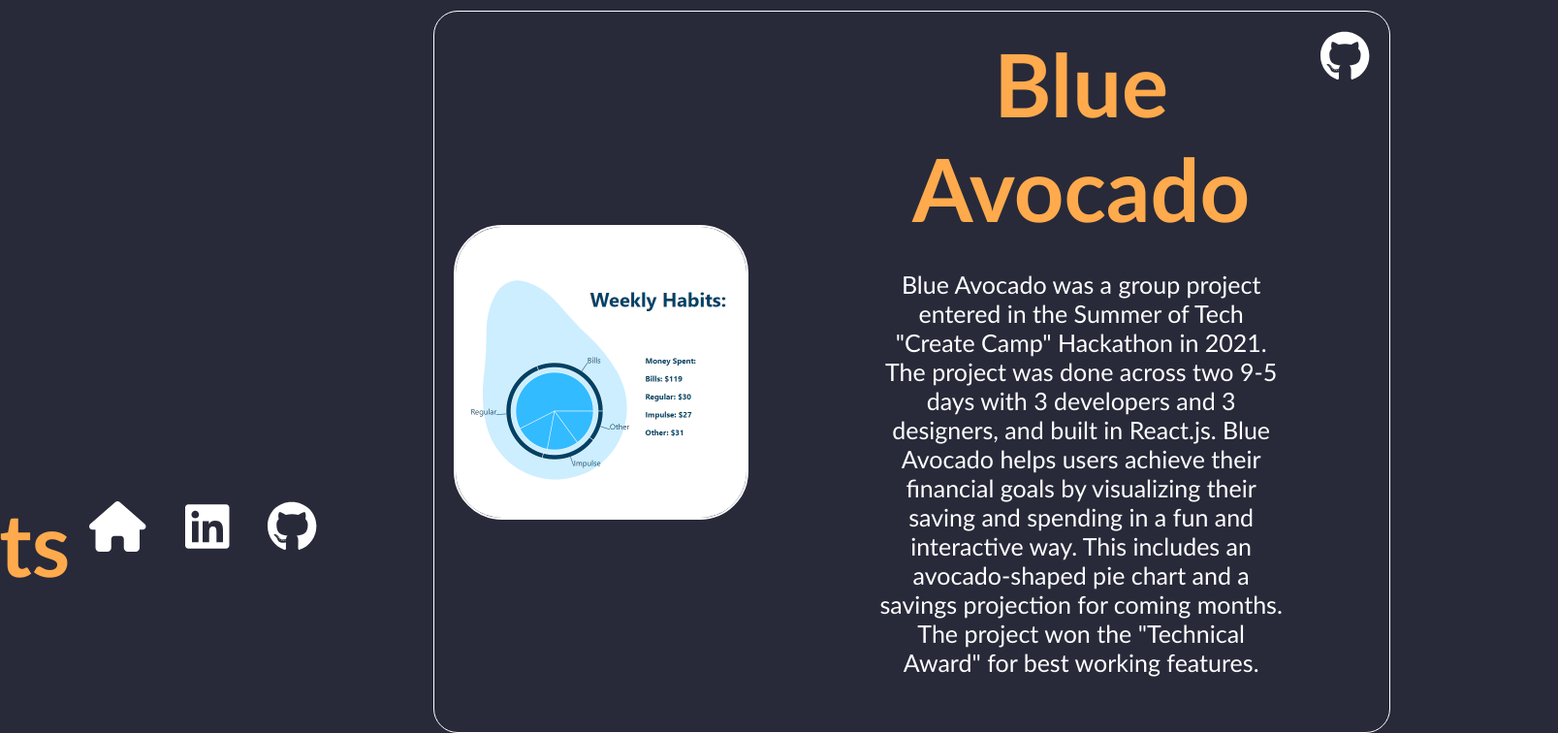
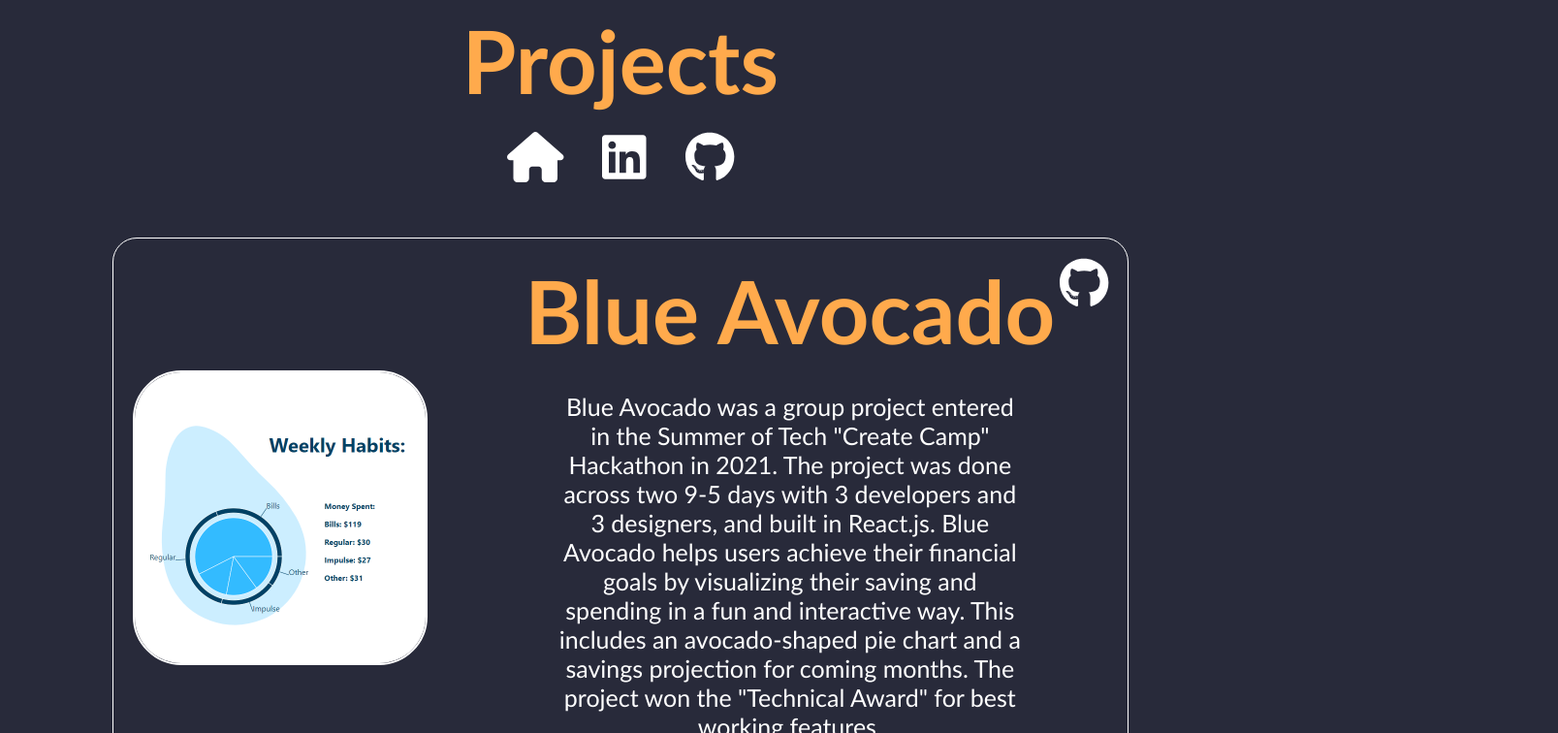
Before and after one commit to harleywelsby/Old-Portfolio-Site, a Next.js app: page /projects in a window 1280 px wide. Shown: the top 756 px of the page at 97% size, 1607 px wide, since content can reach past the window. Built offline with nearby package versions, Linux system fonts and the light colour scheme.

Commit message:
CSS tweaks to /projects

```diff
--- a/pages/index.tsx
+++ b/pages/index.tsx
@@ -3,7 +3,7 @@ import "animate.css";
 import { faLinkedin, faGithub } from "@fortawesome/free-brands-svg-icons";
 import { faLaptopCode } from "@fortawesome/free-solid-svg-icons";
 import {
-  PageWrapper,
+  HomePageWrapper,
   ContentWrapper,
   LinkLogoSectionWrapper,
   NameText,
@@ -28,7 +28,7 @@ function Homepage() {
   return (
     <>
       <HtmlHead />
-      <PageWrapper isMobile={isUserOnMobile}>
+      <HomePageWrapper isMobile={isUserOnMobile}>
         <ContentWrapper>
           <div className="animate__bounceIn">
             <Image
@@ -81,7 +81,7 @@ function Homepage() {
             </LinkLogoSectionWrapper>
           </div>
         </ContentWrapper>
-      </PageWrapper>
+      </HomePageWrapper>
     </>
   );
 }
--- a/pages/projects/index.tsx
+++ b/pages/projects/index.tsx
@@ -2,7 +2,7 @@ import {
   ContentWrapper,
   FlexRow,
   NameText,
-  PageWrapper,
+  ProjectsPageWrapper,
 } from "@/styles/styledComponents";
 import ProjectInfoBox from "@/components/projects/ProjectInfoBox";
 import {
@@ -27,11 +27,9 @@ function Projects() {
   const { isUserOnMobile } = useContext(MobileUserContext);
 
   return (
-    <PageWrapper className={"projectsPageWrapper"}>
+    <ProjectsPageWrapper>
       <ContentWrapper>
-        <NameText className={isUserOnMobile ? "smallTitle" : "bigTitle"}>
-          Projects
-        </NameText>
+        <NameText isMobile={isUserOnMobile}>Projects</NameText>
       </ContentWrapper>
       <FlexRow>
         <LinkLogo iconName={faHouse} link="/" padding size="2x" />
@@ -82,7 +80,7 @@ function Projects() {
           />
         </div>
       )}
-    </PageWrapper>
+    </ProjectsPageWrapper>
   );
 }
 
--- a/styles/globals.css
+++ b/styles/globals.css
@@ -1,4 +1,14 @@
 /* Global Styles */
+
+html {
+  background-color: #282a3a;
+  margin: 0;
+  font-family: -apple-system, BlinkMacSystemFont, "Segoe UI", "Roboto", "Oxygen",
+    "Ubuntu", "Cantarell", "Fira Sans", "Droid Sans", "Helvetica Neue",
+    sans-serif;
+  -webkit-font-smoothing: antialiased;
+  -moz-osx-font-smoothing: grayscale;
+}
 
 .profilePhoto {
   display: flex;
@@ -12,15 +22,7 @@
   margin-right: 0rem;
 }
 
-html {
-  background-color: #282a3a;
-  margin: 0;
-  font-family: -apple-system, BlinkMacSystemFont, "Segoe UI", "Roboto", "Oxygen",
-    "Ubuntu", "Cantarell", "Fira Sans", "Droid Sans", "Helvetica Neue",
-    sans-serif;
-  -webkit-font-smoothing: antialiased;
-  -moz-osx-font-smoothing: grayscale;
-}
+/* OLD STYLES BELOW (In-progress move) */
 
 .linkLogoHover {
   color: #ffaa4c;
--- a/styles/styledComponents.ts
+++ b/styles/styledComponents.ts
@@ -6,7 +6,7 @@ interface ICrossPlatformComponent {
   isMobile?: boolean;
 }
 
-export const PageWrapper = styled.div<ICrossPlatformComponent>`
+export const HomePageWrapper = styled.div<ICrossPlatformComponent>`
   background-color: #282a3a;
   min-height: 96vh;
   display: flex;
@@ -15,6 +15,17 @@ export const PageWrapper = styled.div<ICrossPlatformComponent>`
   font-size: calc(10px + 2vmin);
   color: white;
   flex-direction: ${(props) => (props.isMobile ? "column-reverse" : "row")};
+`;
+
+export const ProjectsPageWrapper = styled.div`
+  background-color: #282a3a;
+  min-height: 96vh;
+  display: flex;
+  align-items: center;
+  justify-content: center;
+  font-size: calc(10px + 2vmin);
+  color: white;
+  flex-direction: column;
 `;
 
 export const NameText = styled.h1<ICrossPlatformComponent>`
```
